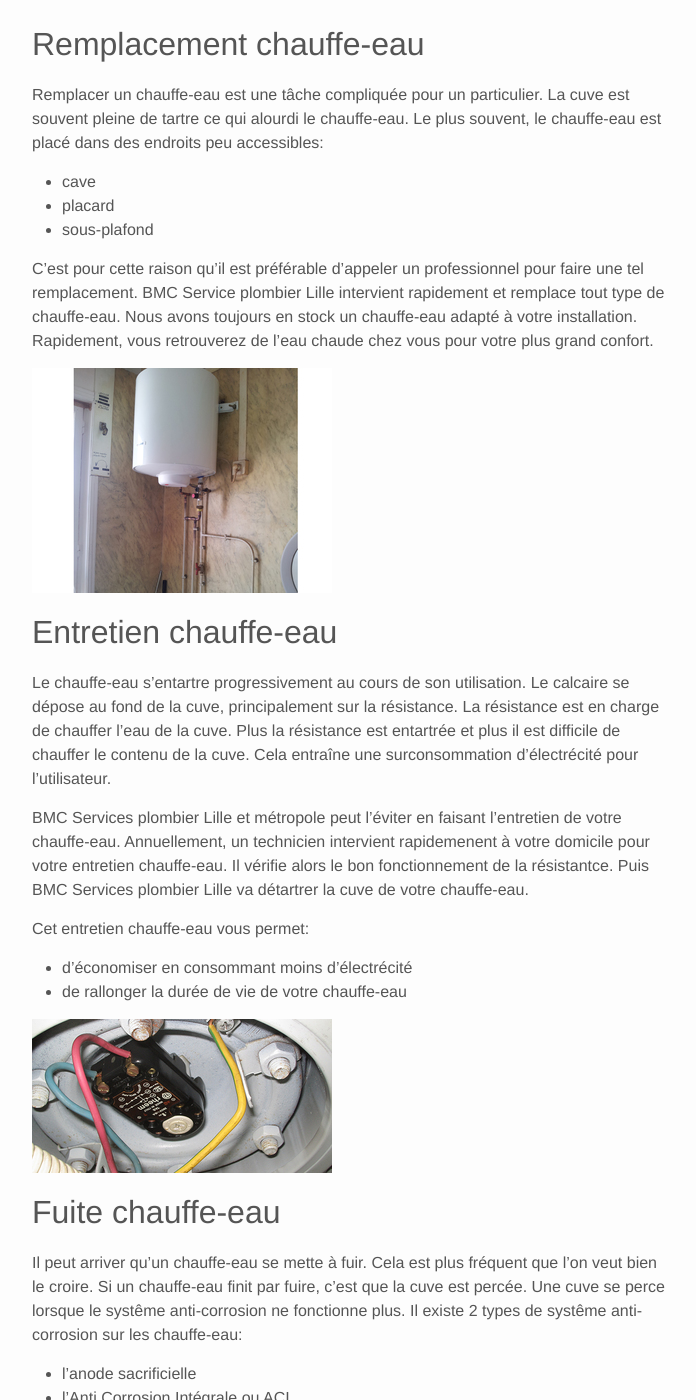
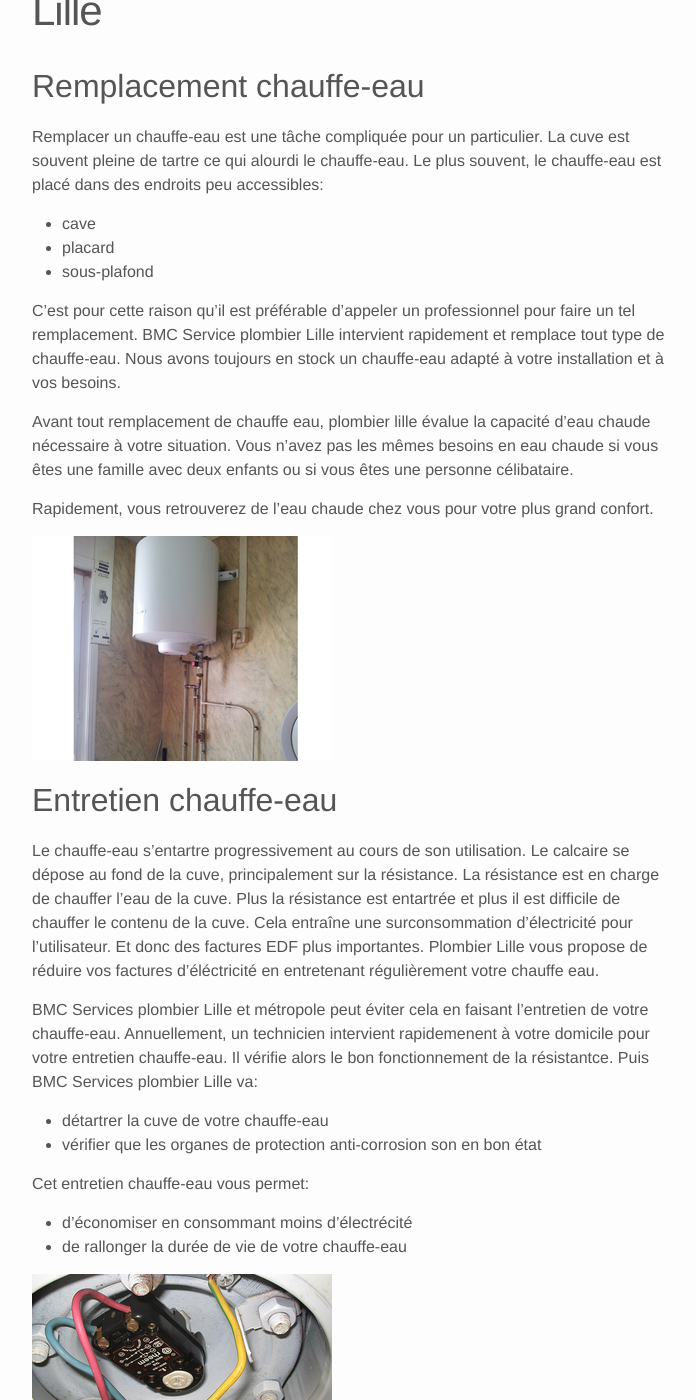
Before and after one commit to bntservices/bntservices.github.io, a Jekyll site: the page built from 40-chauffe-eau.md, in a window 1280 px wide and 1400 px high, scrolled down 451 px. Shown: the whole window, without its empty margins (288-984 px from the left). Built offline with Jekyll 4.4.1, drawn with Linux system fonts in a browser that asks for light colours; some of the changed text lies outside the part shown.

Commit message:
700 mots page chauffe eau

```diff
--- a/40-chauffe-eau.md
+++ b/40-chauffe-eau.md
@@ -1,10 +1,10 @@
 ---
 layout: page
-title: Pose et entretien de chauffe-eau
+title: Pose et entretien de chauffe-eau Lille
 title_link: Chauffe-eau
 permalink: /chauffe-eau-lille/
-description: Plombier Lille et Métropole Lilloise, pose et entretien chauffe-eau
-tags: plombier lille lilloise pose entretien chauffe-eau urgence cumulus
+description: Plombier Lille et Métropole Lilloise, pose et entretien chauffe-eau Lille
+tags: plombier lille lilloise pose entretien dépannage chauffe-eau urgence cumulus
 ---
 
 ## Remplacement chauffe-eau
@@ -17,9 +17,13 @@ Le plus souvent, le chauffe-eau est placé dans des endroits peu accessibles:
  - placard
  - sous-plafond
 
-C'est pour cette raison qu'il est préférable d'appeler un professionnel pour faire une tel remplacement.
+C'est pour cette raison qu'il est préférable d'appeler un professionnel pour faire un tel remplacement.
 BMC Service plombier Lille intervient rapidement et remplace tout type de chauffe-eau.
-Nous avons toujours en stock un chauffe-eau adapté à votre installation.
+Nous avons toujours en stock un chauffe-eau adapté à votre installation et à vos besoins.
+
+Avant tout remplacement de chauffe eau, plombier lille évalue la capacité d'eau chaude nécessaire à votre situation.
+Vous n'avez pas les mêmes besoins en eau chaude si vous êtes une famille avec deux enfants ou si vous êtes une personne célibataire.
+
 Rapidement, vous retrouverez de l'eau chaude chez vous pour votre plus grand confort.
 
 ![chauffe-eau](/images/chauffe-eau-0.jpg "chauffe-eau")
@@ -30,12 +34,17 @@ Le chauffe-eau s'entartre progressivement au cours de son utilisation.
 Le calcaire se dépose au fond de la cuve, principalement sur la résistance.
 La résistance est en charge de chauffer l'eau de la cuve.
 Plus la résistance est entartrée et plus il est difficile de chauffer le contenu de la cuve.
-Cela entraîne une surconsommation d'électrécité pour l'utilisateur.
+Cela entraîne une surconsommation d'électricité pour l'utilisateur.
+Et donc des factures EDF plus importantes.
+Plombier Lille vous propose de réduire vos factures d'éléctricité en entretenant régulièrement votre chauffe eau.
 
-BMC Services plombier Lille et métropole peut l'éviter en faisant l'entretien de votre chauffe-eau.
+BMC Services plombier Lille et métropole peut éviter cela en faisant l'entretien de votre chauffe-eau.
 Annuellement, un technicien intervient rapidemenent à votre domicile pour votre entretien chauffe-eau.
 Il vérifie alors le bon fonctionnement de la résistantce.
-Puis BMC Services plombier Lille va détartrer la cuve de votre chauffe-eau.
+Puis BMC Services plombier Lille va:
+
+ - détartrer la cuve de votre chauffe-eau
+ - vérifier que les organes de protection anti-corrosion son en bon état
 
 Cet entretien chauffe-eau vous permet:
 
@@ -47,8 +56,8 @@ Cet entretien chauffe-eau vous permet:
 ## Fuite chauffe-eau
 
 Il peut arriver qu'un chauffe-eau se mette à fuir.
-Cela est plus fréquent que l'on veut bien le croire.
-Si un chauffe-eau finit par fuire, c'est que la cuve est percée.
+Cela arrive plus fréquent que l'on veut bien le croire.
+Si un chauffe-eau finit par fuire, c'est malheureusement que la cuve est percée.
 Une cuve se perce lorsque le systême anti-corrosion ne fonctionne plus.
 Il existe 2 types de systême anti-corrosion sur les chauffe-eau:
  - l'anode sacrificielle
@@ -58,7 +67,7 @@ Lorsque l'un de ces 2 systêmes ne fonctionne plus, la cuve du chauffe-eau est s
 C'est alors que la cuve se perce et que le chauffe-eau se met à fuire.
 Face à cela, une seule solution le remplacement du chauffe-eau par un nouveau avec un systême anti-corrosion efficace.
 
-BMC Services plombier Lille peut intervenir rapidement et vous remplacer votre chauffe-eau qui fuit.
+Il est important de remplacer le chauffe-eau au plus vite pour que la fuite n'entraîne pas de dégât dans l'habitation. BMC Services plombier Lille peut intervenir rapidement et vous remplacer votre chauffe-eau qui fuit.
 Nos techniciens remplaceront votre chauffe-eau par un équivalent et vous permettra de ré-utiliser l'eau chaude au plus vite.
 
 
@@ -66,9 +75,10 @@ Nos techniciens remplaceront votre chauffe-eau par un équivalent et vous permet
 
 Parfois l'eau chaude devient de plus en plus tiède pour au final être froide.
 Cela signifie que le chauffe-eau est fatigué, qu'il ne peut plus faire son travail.
-La raison à cela est que la résistance est morte.
+La raison à cela est que la résistance est endommagée.
 Remplacer une telle pièce est souvent plus chère que de remplacer le chauffe-eau par un neuf de meilleure qualité.
 Cela est toujours préférable pour le client.
+Parfois trouver la pièce de rechange est impossible car le modèle ne se fait plus.
 
 Chez BMC Services plombier Lille, la satisfaction est le coeur de notre activité.
 Lorsque nous constatons une fuite de chauffe-eau, nous propose toujours ce qui est mieux pour vous.
--- a/sitemap.xml
+++ b/sitemap.xml
@@ -24,7 +24,7 @@
 </url>
 <url>
   <loc>http://www.plomberie-lille-plombier.fr/chauffe-eau-lille/</loc>
-  <lastmod>2016-09-28T22:47:30+00:00</lastmod>
+  <lastmod>2016-10-07T10:47:30+00:00</lastmod>
 </url>
 <url>
   <loc>http://www.plomberie-lille-plombier.fr/entretien-chaudiere-lille/</loc>
```
